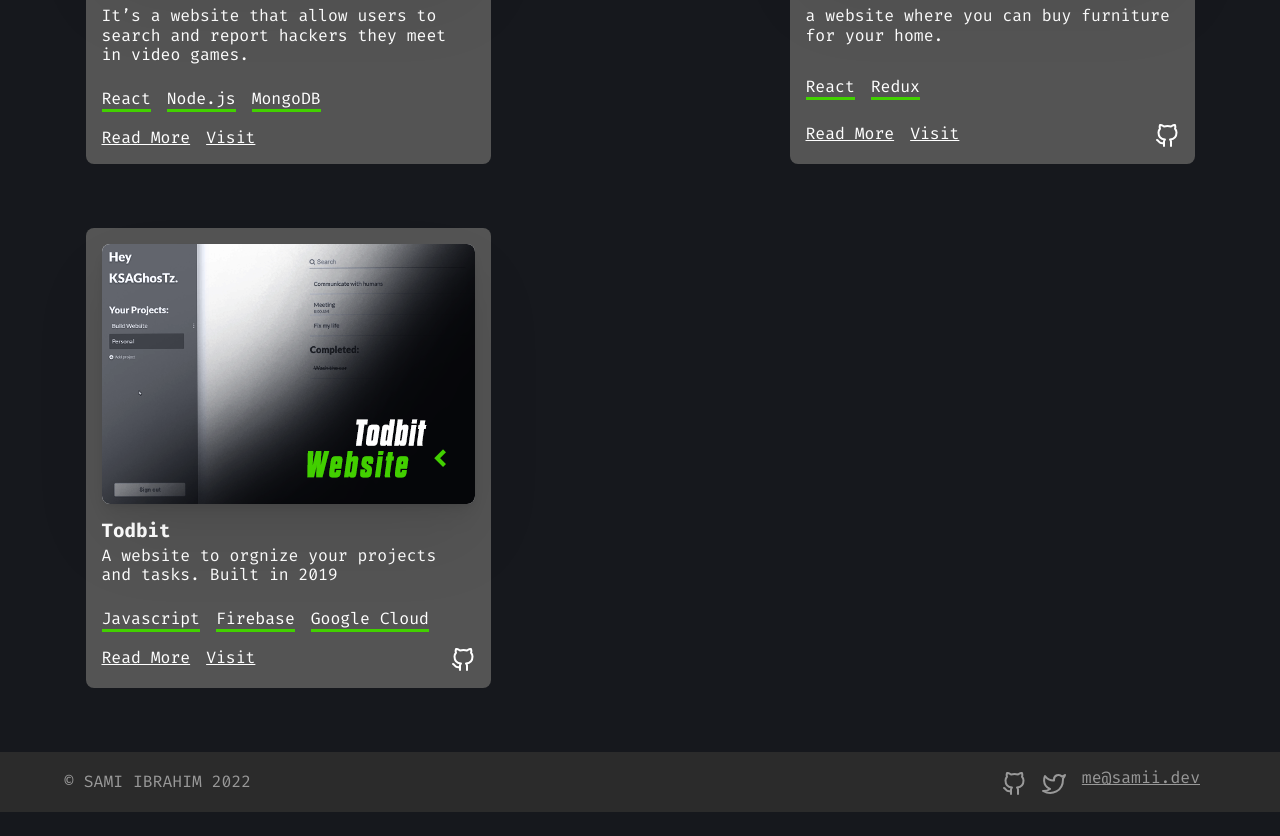
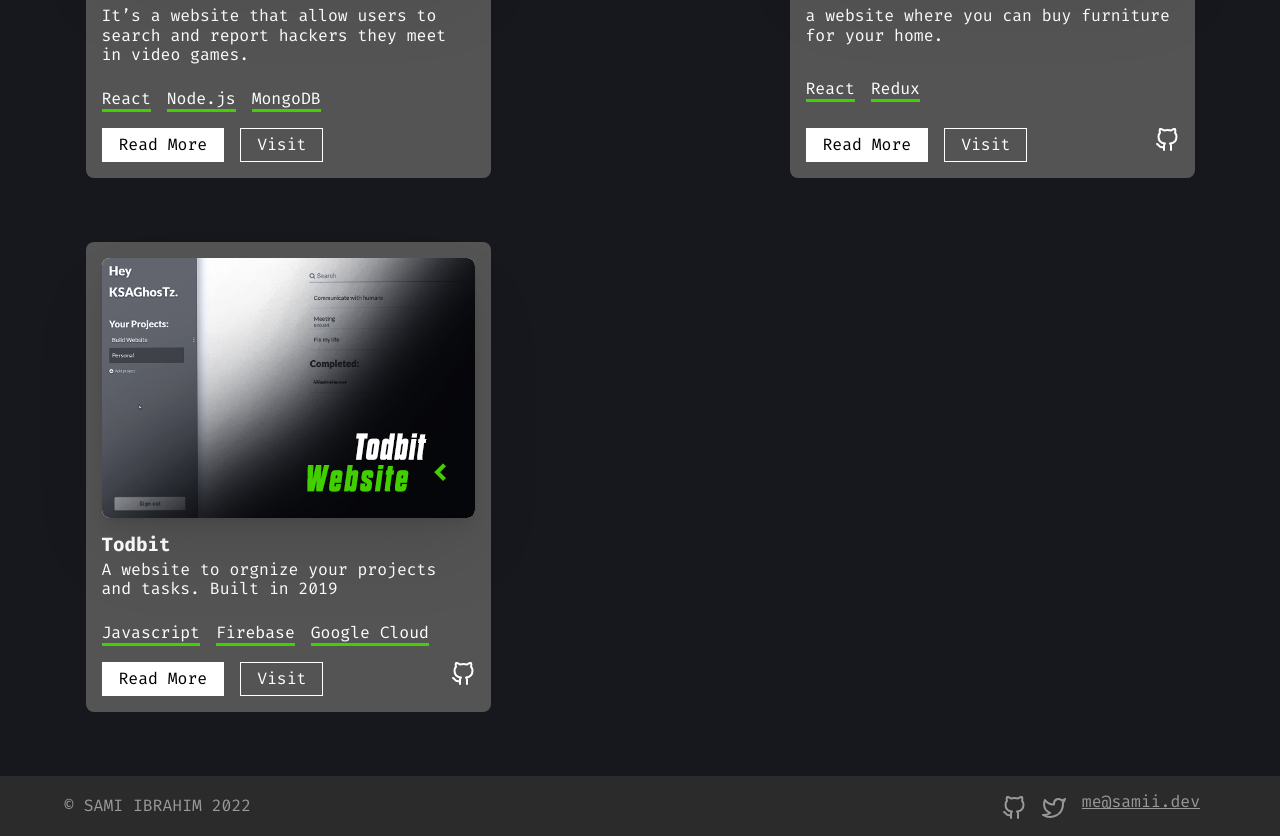
Before and after one commit to SamiKamal/portfolio, a React (Create React App) app: page / in a window 1280 px wide. Shown: the part 1220-2056 px from the top of the page. Before the commit the page ends 2032 px from the top, so only its background shows below. Built offline with nearby package versions, Linux system fonts and the light colour scheme.

Commit message:
Add buttons in Work Card

```diff
--- a/src/components/WorkCard/index.js
+++ b/src/components/WorkCard/index.js
@@ -27,10 +27,10 @@ function WorkCard({ title, summary, readMoreLink, visitLink, githubLink, src, st
 
       <WorkFooter>
         <WorkLinksWrapper>
-          {readMoreLink ? <WorkLink to={readMoreLink}>Read More</WorkLink> : ""}
-          <WorkLink target="_blank" as="a" href={visitLink}>
+          {readMoreLink ? <ReadMeLinkButton to={readMoreLink}>Read More</ReadMeLinkButton> : ""}
+          <VisitLinkButton target="_blank" as="a" href={visitLink}>
             Visit
-          </WorkLink>
+          </VisitLinkButton>
         </WorkLinksWrapper>
         <WorkIconsWrapper>
           {githubLink !== "/" ? (
@@ -112,18 +112,49 @@ const WorkFooter = styled.footer`
   margin-top: auto;
 `;
 
-const WorkLinksWrapper = styled.div``;
-
-const WorkLink = styled(Link)`
-  color: inherit;
-  transition: color 250ms;
-
-  &:not(:last-child) {
+const WorkLinksWrapper = styled.div`
+  display: flex;
+  flex-wrap: wrap;
+  & > *:not(:last-child) {
     margin-right: 16px;
   }
 
+  @supports (gap: 16px) {
+    gap: 16px;
+
+    & > *:not(:last-child) {
+      margin-right: 0;
+    }
+  }
+`;
+
+const ReadMeLinkButton = styled(Link)`
+  text-decoration: none;
+  border: 1px solid white;
+  padding: 6px 16px;
+  transition: color 450ms ease, background-color 450ms ease;
+  color: black;
+  background: white;
+
   &:hover {
-    color: var(--color-secondary);
+    color: inherit;
+    background: transparent;
+    transition: color 250ms ease, background-color 250ms ease-in-out;
+  }
+
+  &:focus {
+    outline-offset: 2px;
+  }
+`;
+
+const VisitLinkButton = styled(ReadMeLinkButton)`
+  color: inherit;
+  background: transparent;
+
+  &:hover {
+    color: black;
+    background: white;
+    transition: color 250ms ease, background-color 250ms ease-in-out;
   }
 `;
 
```
